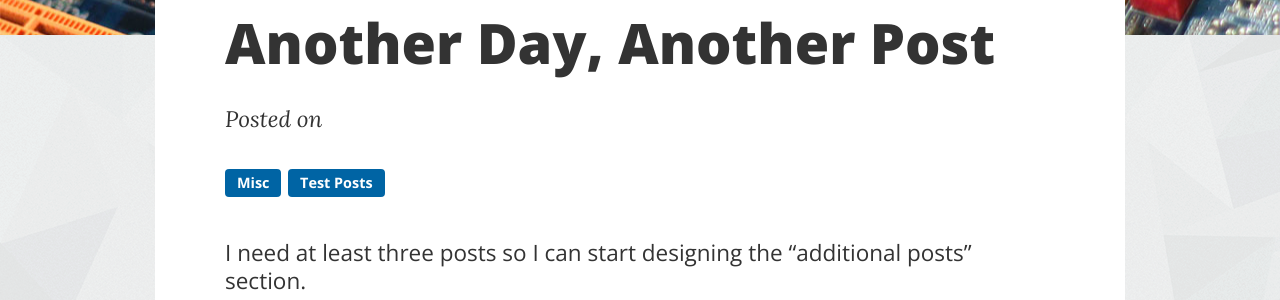
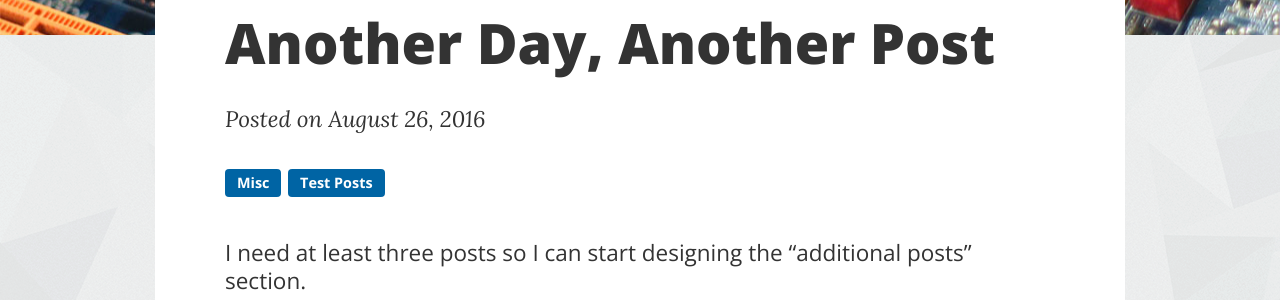
Before and after one commit to aarondgordon/aarondgordon.github.io, a Jekyll site: the page built from _posts/2016-8-26-another-day-another-post.md, in a window 1280 px wide. Shown: the part 525-825 px from the top of the page. Built offline with Jekyll 4.4.1, drawn with Linux system fonts in a browser that asks for light colours; nearby versions of some CDN libraries; comment, search, counter and statistics services are not loaded.

Commit message:
Corrected post.date to page.date

```diff
--- a/_layouts/post.html
+++ b/_layouts/post.html
@@ -5,7 +5,7 @@
 <div class="post-wrapper">
   <div class="container container-post">
     <h1>{{ page.title }}</h1>
-    <p class="date">Posted on {{ post.date | date: '%B %d, %Y' }}</p>
+    <p class="date">Posted on {{ page.date | date: '%B %d, %Y' }}</p>
     <div class="tag-cloud">
     	{% assign sortedTags=page.tags | sort %}
     	{% for tag in sortedTags %}
```
